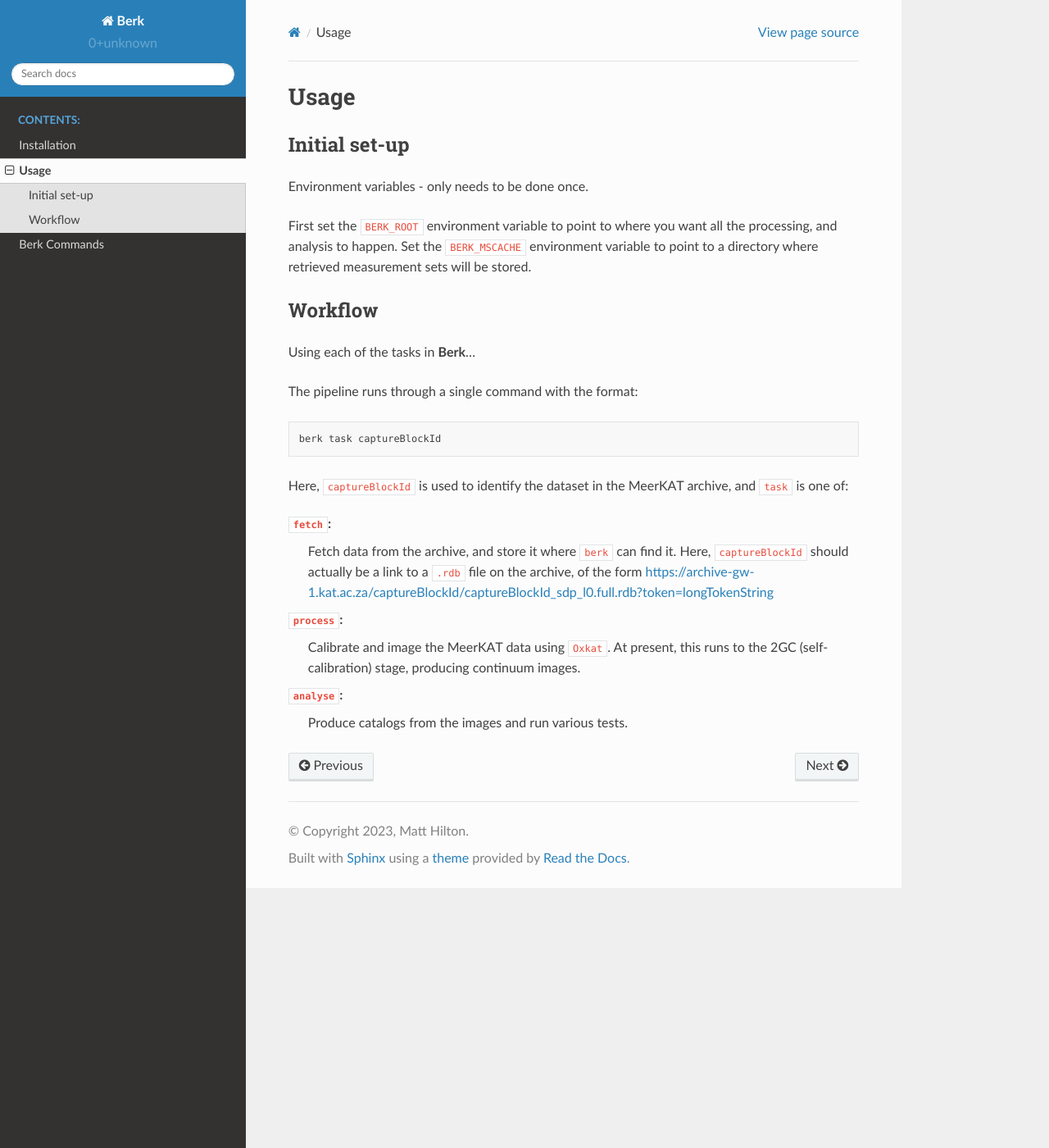
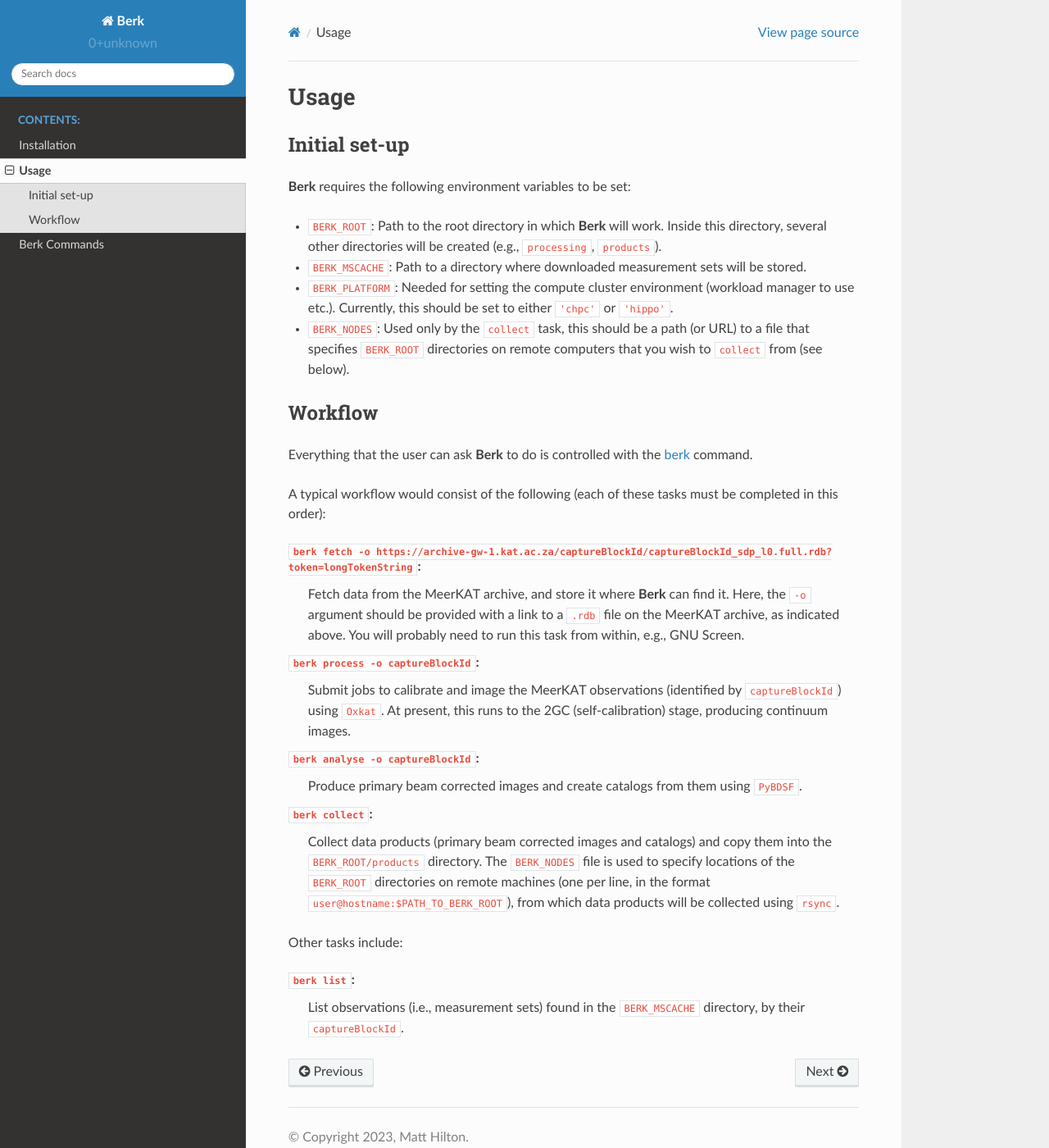
Before and after one commit to Rubin-x-MeerKAT/berk, a Sphinx documentation site: the page built from docs/usage.rst, in a window 1280 px wide and 1400 px high. Shown: the whole window at 82% size. Built offline with Sphinx 7.4.7 and the Read the Docs theme 2.0.0, drawn with Linux system fonts in a browser that asks for light colours.

Commit message:
Usage docs

```diff
--- a/README.rst
+++ b/README.rst
@@ -1,3 +1,5 @@
+.. image:: https://readthedocs.org/projects/berk/badge/?version=latest
+
 **Berk** is a package for fetching and processing
 `MeerKAT <https://skaafrica.atlassian.net/wiki/spaces/ESDKB/overview?homepageId=41025669>`_
 data on a compute cluster using `Oxkat <https://github.com/IanHeywood/oxkat>`_
--- a/docs/usage.rst
+++ b/docs/usage.rst
@@ -4,37 +4,54 @@
 Usage
 =====
 
+
 Initial set-up
 ==============
 
-Environment variables - only needs to be done once.
+**Berk** requires the following environment variables to be set:
 
-First set the ``BERK_ROOT`` environment variable to point to where you
-want all the processing, and analysis to happen. Set the ``BERK_MSCACHE``
-environment variable to point to a directory where retrieved measurement sets
-will be stored.
+* ``BERK_ROOT``: Path to the root directory in which **Berk** will work. Inside this directory,
+  several other directories will be created (e.g., ``processing``, ``products``).
+
+* ``BERK_MSCACHE``: Path to a directory where downloaded measurement sets will be stored.
+
+* ``BERK_PLATFORM``: Needed for setting the compute cluster environment (workload manager to use etc.).
+  Currently, this should be set to either ``'chpc'`` or ``'hippo'``.
+
+* ``BERK_NODES``: Used only by the ``collect`` task, this should be a path (or URL) to a file
+  that specifies ``BERK_ROOT`` directories on remote computers that you wish to ``collect`` from
+  (see below).
+
+
+.. _Workflow:
 
 Workflow
 ========
 
-Using each of the tasks in **Berk**...
+Everything that the user can ask **Berk** to do is controlled with the :ref:`berkCommand` command.
 
-The pipeline runs through a single command with the format::
+A typical workflow would consist of the following (each of these tasks must be completed in this order):
 
-    berk task captureBlockId
+``berk fetch -o https://archive-gw-1.kat.ac.za/captureBlockId/captureBlockId_sdp_l0.full.rdb?token=longTokenString``:
+    Fetch data from the MeerKAT archive, and store it where **Berk** can
+    find it. Here, the ``-o`` argument should be provided with a link to a ``.rdb``
+    file on the MeerKAT archive, as indicated above. You will probably need to run this
+    task from within, e.g., GNU Screen.
 
-Here, ``captureBlockId`` is used to identify the dataset in the MeerKAT archive,
-and ``task`` is one of:
+``berk process -o captureBlockId``:
+    Submit jobs to calibrate and image the MeerKAT observations (identified by ``captureBlockId``) using ``Oxkat``.
+    At present, this runs to the 2GC (self-calibration) stage, producing continuum images.
 
-``fetch``:
-    Fetch data from the archive, and store it where ``berk`` can
-    find it. Here, ``captureBlockId`` should actually be a link to a ``.rdb``
-    file on the archive, of the form
-    https://archive-gw-1.kat.ac.za/captureBlockId/captureBlockId_sdp_l0.full.rdb?token=longTokenString
+``berk analyse -o captureBlockId``:
+    Produce primary beam corrected images and create catalogs from them using ``PyBDSF``.
 
-``process``:
-    Calibrate and image the MeerKAT data using ``Oxkat``. At present, this
-    runs to the 2GC (self-calibration) stage, producing continuum images.
+``berk collect``:
+    Collect data products (primary beam corrected images and catalogs) and copy them into the ``BERK_ROOT/products``
+    directory. The ``BERK_NODES`` file is used to specify locations of the ``BERK_ROOT`` directories on remote
+    machines (one per line, in the format ``user@hostname:$PATH_TO_BERK_ROOT``), from which data products will be
+    collected using ``rsync``.
 
-``analyse``:
-    Produce catalogs from the images and run various tests.
+Other tasks include:
+
+``berk list``:
+    List observations (i.e., measurement sets) found in the ``BERK_MSCACHE`` directory, by their ``captureBlockId``.
```
